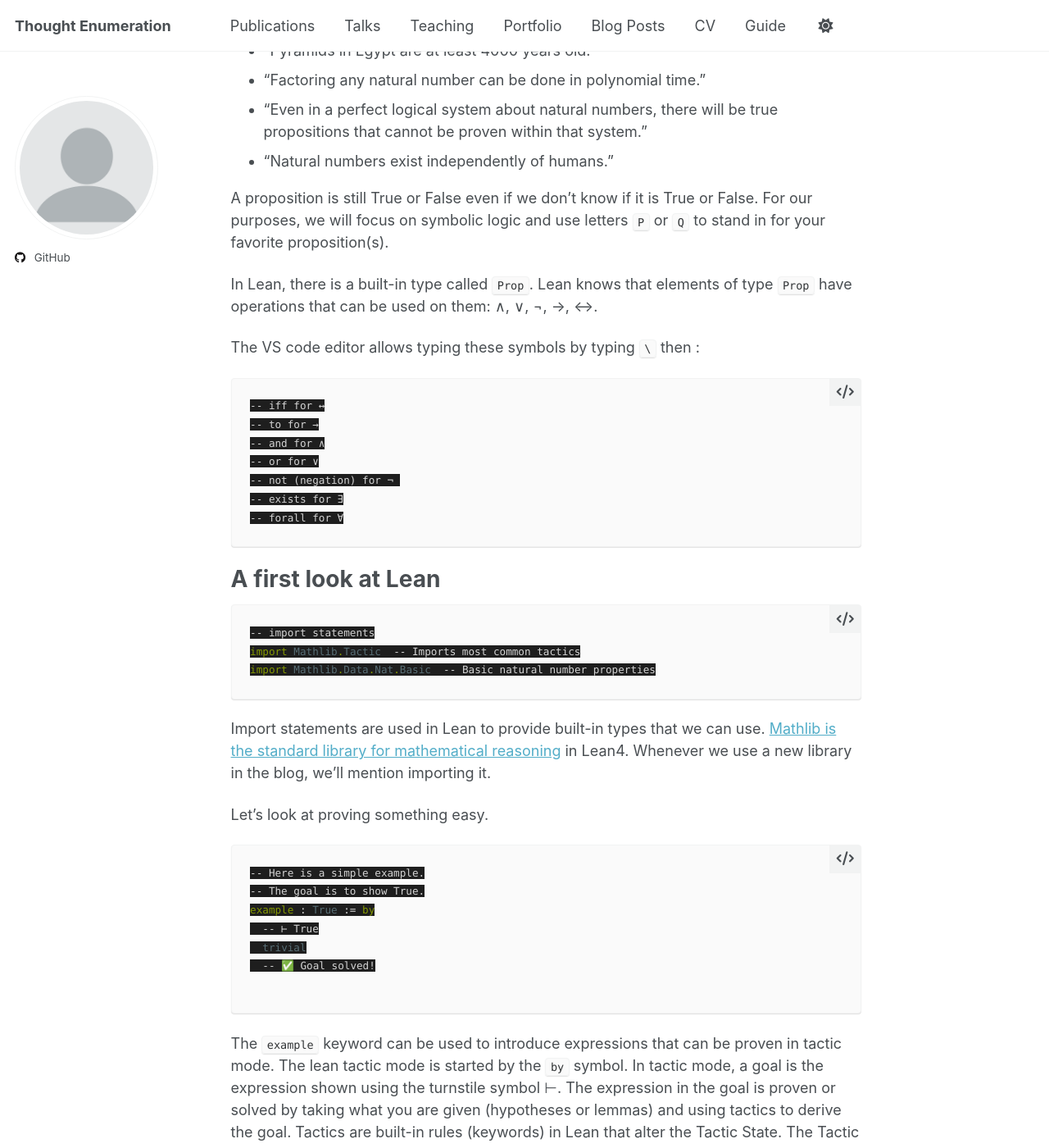
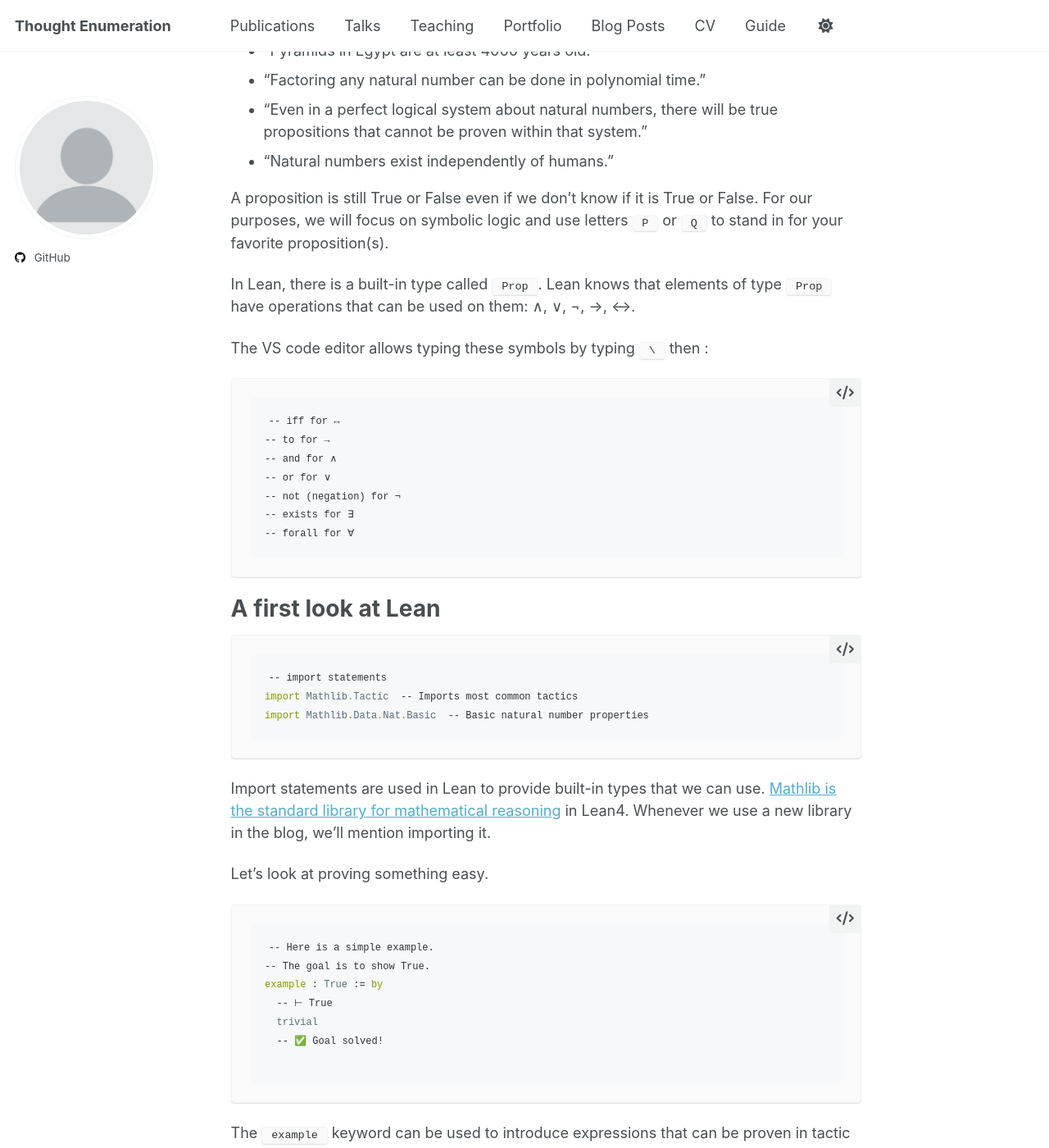
Before and after one commit to sandan/sandan.github.io, a Jekyll site: the page built from _posts/2025-08-08-blog-post-2.md, in a window 1280 px wide and 1400 px high, scrolled down 302 px. Shown: the whole window at 82% size. Built offline with Jekyll 4.4.1, drawn with Linux system fonts in a browser that asks for light colours; a script that is not in the unit is left out.

Commit message:
Update main.scss
add more readable dark and light code snippet

```diff
--- a/assets/css/main.scss
+++ b/assets/css/main.scss
@@ -40,12 +40,51 @@
     "vendor/font-awesome/solid",
     "vendor/font-awesome/brands"
 ;
-
-pre code {
-  background-color: #1e1e1e; /* dark background */
-  color: #d4d4d4;           /* text */
+/* === Syntax highlighting that adapts to Light or Dark === */
+pre,
+code {
+  font-family: "Fira Code", "Source Code Pro", monospace;
+  font-size: 0.95em;
+  line-height: 1.5;
+  border-radius: 6px;
 }
 
-code .k { color: #c586c0; } /* keywords */
-code .s { color: #ce9178; } /* strings */
-code .c { color: #6a9955; } /* comments */
+pre {
+  padding: 1rem;
+  overflow-x: auto;
+}
+
+code {
+  padding: 0.2em 0.4em;
+  border-radius: 4px;
+}
+
+/* ----- Dark mode (VS Code Dark+) ----- */
+@media (prefers-color-scheme: dark) {
+  pre { background: #1e1e1e; }
+  code { background: #252526; color: #d4d4d4; }
+
+  code .k, code .kd, code .kn, code .kp, code .kr { color: #c586c0; font-weight: 500; } /* keywords */
+  code .s, code .sb, code .sc, code .s2, code .s1 { color: #ce9178; } /* strings */
+  code .m, code .mi, code .mf { color: #b5cea8; } /* numbers */
+  code .nf { color: #dcdcaa; } /* functions */
+  code .n, code .nv { color: #9cdcfe; } /* variables */
+  code .nc, code .kt { color: #4ec9b0; font-weight: 500; } /* classes/types */
+  code .c, code .cm, code .c1 { color: #6a9955; font-style: italic; } /* comments */
+  code .o { color: #d4d4d4; } /* operators */
+}
+
+/* ----- Light mode (GitHub style) ----- */
+@media (prefers-color-scheme: light) {
+  pre { background: #f6f8fa; }
+  code { background: #f6f8fa; color: #24292e; }
+
+  code .k, code .kd, code .kn, code .kp, code .kr { color: #d73a49; font-weight: 500; } /* keywords */
+  code .s, code .sb, code .sc, code .s2, code .s1 { color: #032f62; } /* strings */
+  code .m, code .mi, code .mf { color: #005cc5; } /* numbers */
+  code .nf { color: #6f42c1; } /* functions */
+  code .n, code .nv { color: #24292e; } /* variables */
+  code .nc, code .kt { color: #005cc5; font-weight: 500; } /* classes/types */
+  code .c, code .cm, code .c1 { color: #6a737d; font-style: italic; } /* comments */
+  code .o { color: #24292e; } /* operators */
+}
```
